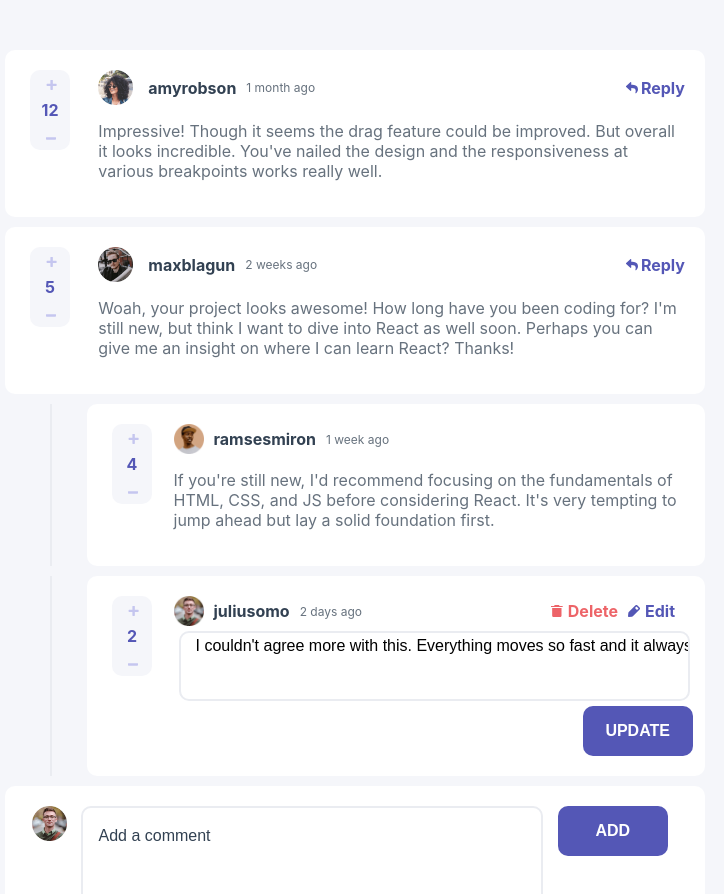
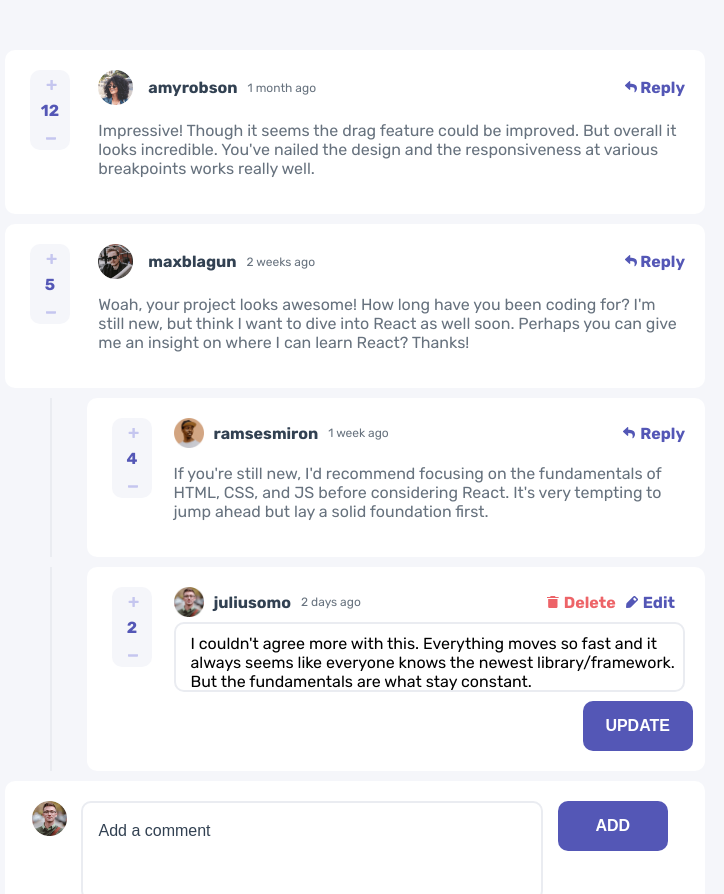
Before and after one commit to xflameyoke/interactive-comment-section-app, a React (Create React App) app: page / in a window 1280 px wide. Both pictures are taken after a click on the element "Edit". Shown: the top 894 px of the page, without its empty margins (285-1009 px from the left). Built offline with nearby package versions, Linux system fonts and the light colour scheme.

Commit message:
style: textarea styling

```diff
--- a/public/index.html
+++ b/public/index.html
@@ -10,34 +10,14 @@
       content="Web site created using create-react-app"
     />
     <link rel="apple-touch-icon" href="%PUBLIC_URL%/logo192.png" />
-    <!--
-      manifest.json provides metadata used when your web app is installed on a
-      user's mobile device or desktop. See https://developers.google.com/web/fundamentals/web-app-manifest/
-    -->
     <link rel="manifest" href="%PUBLIC_URL%/manifest.json" />
-    <!--
-      Notice the use of %PUBLIC_URL% in the tags above.
-      It will be replaced with the URL of the `public` folder during the build.
-      Only files inside the `public` folder can be referenced from the HTML.
-
-      Unlike "/favicon.ico" or "favicon.ico", "%PUBLIC_URL%/favicon.ico" will
-      work correctly both with client-side routing and a non-root public URL.
-      Learn how to configure a non-root public URL by running `npm run build`.
-    -->
+    <link rel="preconnect" href="https://fonts.googleapis.com">
+    <link rel="preconnect" href="https://fonts.gstatic.com" crossorigin>
+    <link href="https://fonts.googleapis.com/css2?family=Rubik:wght@400;500;700&display=swap" rel="stylesheet">
     <title>React App</title>
   </head>
   <body>
     <noscript>You need to enable JavaScript to run this app.</noscript>
     <div id="root"></div>
-    <!--
-      This HTML file is a template.
-      If you open it directly in the browser, you will see an empty page.
-
-      You can add webfonts, meta tags, or analytics to this file.
-      The build step will place the bundled scripts into the <body> tag.
-
-      To begin the development, run `npm start` or `yarn start`.
-      To create a production bundle, use `npm run build` or `yarn build`.
-    -->
   </body>
 </html>
--- a/src/components/commentList/commentList.tsx
+++ b/src/components/commentList/commentList.tsx
@@ -43,7 +43,7 @@ const CommentList = () => {
   const time = new Date().toString().split(' ');
   const actuallDate = `${time[2]}` + ' ' + `${time[1]}` + ' ' + `${time[3]}`;
 
-  const commentTest = {
+  const newComment = {
     id: randomId,
     content: commentText,
     createdAt: actuallDate,
@@ -61,7 +61,7 @@ const CommentList = () => {
     setData((prevData) => {
       return {
         ...prevData,
-        comments: [...prevData.comments, commentTest],
+        comments: [...prevData.comments, newComment],
       };
     });
   };
--- a/src/components/newComment/newComment.tsx
+++ b/src/components/newComment/newComment.tsx
@@ -12,6 +12,7 @@ interface AddNewComment {
   addNewComment?: () => void;
   newCommentText?: string;
   newCommentHandler?: (e: ChangeEvent<HTMLInputElement>) => void;
+  isReply?: boolean;
 }
 
 const NewComment = (props: AddNewComment) => {
--- a/src/components/reply/reply.styled.ts
+++ b/src/components/reply/reply.styled.ts
@@ -91,15 +91,18 @@ export const ReplyHeaderDate = styled.div`
 `;
 
 export const ReplyInputEdit = styled.div`
-  input {
+  textarea {
     width: 100%;
     height: 70px;
-    margin: 5px;
+    margin: 5px 0 5px 0;
     border: 2px solid ${({ theme }) => theme.colors.lightGray};
     border-radius: 10px;
     box-sizing: border-box;
     padding: 10px 0 50px 15px;
     font-size: 16px;
+    overflow-y: hidden;
+    resize: none;
+    font-family: 'Rubik', sans-serif;
 
     ::placeholder {
       color: ${({ theme }) => theme.colors.darkBlue};
@@ -115,3 +118,20 @@ export const ReplyInputEdit = styled.div`
 export const ReplyButtonWrapper = styled.div`
   margin-left: 80%;
 `;
+
+export const ReplyReplyStyled = styled.div`
+  cursor: pointer;
+  color: ${({ theme }) => theme.colors.moderateBlue};
+  font-weight: bold;
+  margin-left: auto;
+`;
+
+export const IconReplyStyled = styled.img`
+  width: 12px;
+  height: 12px;
+  margin-right: 5px;
+`;
+
+export const ReplyReply = styled.div`
+  margin: 10px auto 0 auto;
+`;
--- a/src/components/reply/reply.tsx
+++ b/src/components/reply/reply.tsx
@@ -1,7 +1,8 @@
-import React, { ChangeEvent, useState } from 'react';
+import React, { useState } from 'react';
 import {
   IconDeleteStyled,
   IconEditStyled,
+  IconReplyStyled,
   ReplyButtonWrapper,
   ReplyEditStyled,
   ReplyHeader,
@@ -9,6 +10,8 @@ import {
   ReplyHeaderDate,
   ReplyInputEdit,
   ReplyNameStyled,
+  ReplyReply,
+  ReplyReplyStyled,
   ReplyStyled,
   ReplyStyledDelete,
   ReplyWrapper,
@@ -16,7 +19,9 @@ import {
 import ScoreCounter from '../scoreCounter/scoreCounter';
 import IconDelete from '../../assets/icons/icon-delete.svg';
 import IconEdit from '../../assets/icons/icon-edit.svg';
+import IconReply from '../../assets/icons/icon-reply.svg';
 import Button from '../button/button';
+import NewComment from '../newComment/newComment';
 
 interface ReplyProps {
   score: number;
@@ -30,9 +35,10 @@ interface ReplyProps {
   };
 }
 
-const Reply = (props: ReplyProps) => {
+const Reply = (props: ReplyProps): JSX.Element => {
   const [initialScore, setInitialScore] = useState(props.score);
   const [reply, setReply] = useState(props.content);
+  const [replying, setReplying] = useState(false);
   const [editing, setEditing] = useState(true);
 
   const voteUp = () => {
@@ -46,8 +52,14 @@ const Reply = (props: ReplyProps) => {
   const changeEdit = () => {
     setEditing(!editing);
   };
-  const editChangeHandler = (e: ChangeEvent<HTMLInputElement>) => {
+  const editChangeHandler = (
+    e: React.ChangeEvent<HTMLTextAreaElement>
+  ): void => {
     setReply(e.target.value);
+  };
+
+  const replyingHandler = () => {
+    setReplying(!replying);
   };
 
   return (
@@ -83,18 +95,25 @@ const Reply = (props: ReplyProps) => {
                   Edit
                 </ReplyEditStyled>
               ) : (
-                ''
+                <ReplyReplyStyled onClick={replyingHandler}>
+                  <IconReplyStyled src={IconReply} alt="Reply" />
+                  Reply
+                </ReplyReplyStyled>
               )}
             </ReplyHeader>
             {editing ? (
               <p>{props.content}</p>
             ) : (
               <ReplyInputEdit>
-                <input
+                <textarea
+                  rows={4}
+                  cols={62}
+                  placeholder={reply}
+                  value={reply}
                   onChange={editChangeHandler}
-                  value={reply}
-                  placeholder={reply}
-                />
+                >
+                  {reply}
+                </textarea>
                 <ReplyButtonWrapper>
                   <Button button={'UPDATE'} onClick={changeEdit} />
                 </ReplyButtonWrapper>
@@ -103,6 +122,7 @@ const Reply = (props: ReplyProps) => {
           </div>
         </ReplyStyled>
       </ReplyWrapper>
+      <ReplyReply>{replying ? <NewComment isReply={false} /> : ''}</ReplyReply>
     </>
   );
 };
--- a/src/theme/globalStyles.ts
+++ b/src/theme/globalStyles.ts
@@ -6,6 +6,7 @@ const GlobalStyle = createGlobalStyle`
   padding: 0;
   overflow-x: hidden;
   background: hsl(228, 33%, 97%);
+  font-family: 'Rubik', sans-serif;
   }
 
   p {
```
